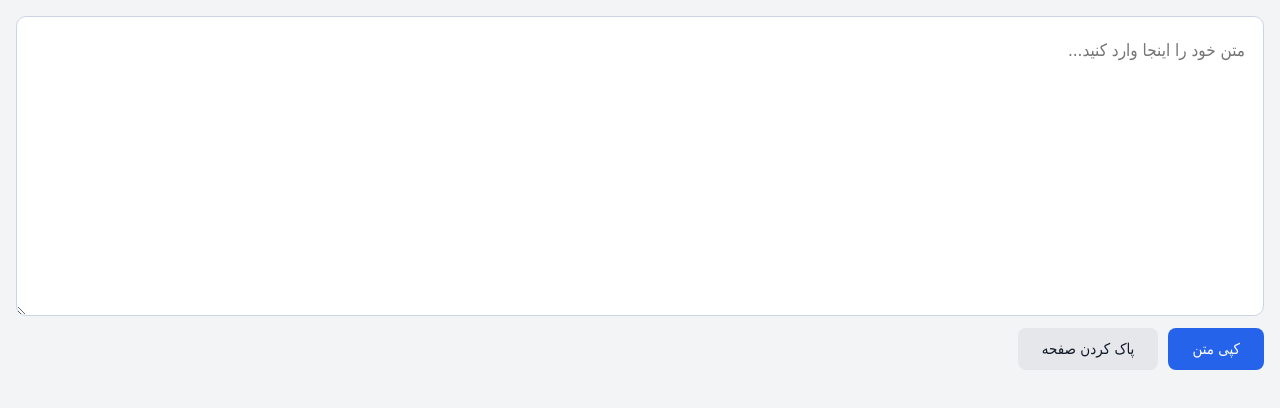
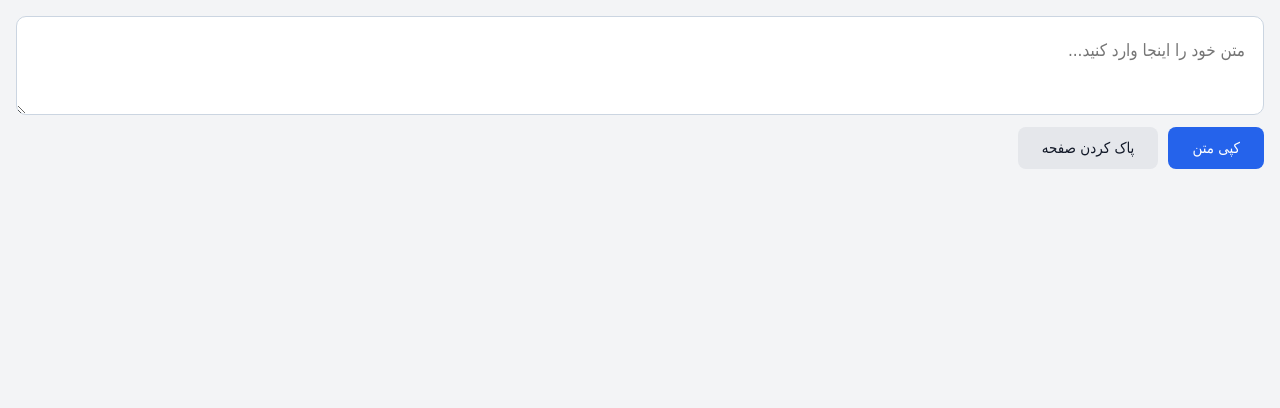
Before and after one commit to takcoderr/text-editor, a plain HTML site: page index.html in a window 1280 px wide. Drawn offline with Linux system fonts and the light colour scheme.

Commit message:
index.html

```diff
--- a/index.html
+++ b/index.html
@@ -7,7 +7,7 @@
 <style>
 *{box-sizing:border-box}
 body{margin:0;padding:16px;min-height:100vh;background:#f3f4f6;font-family:Tahoma,Arial,sans-serif;display:flex;flex-direction:column;gap:12px}
-#textBox{display:block;width:100%;height:50%;min-height:300px;padding:18px;resize:vertical;border:1px solid #cbd5e1;border-radius:10px;background:#fff;color:#111827;font:17px/1.8 Tahoma,Arial,sans-serif;outline:none}
+#textBox{display:block;width:100%;height:50%;padding:18px;resize:vertical;border:1px solid #cbd5e1;border-radius:10px;background:#fff;color:#111827;font:17px/1.8 Tahoma,Arial,sans-serif;outline:none}
 #textBox:focus{border-color:#64748b;box-shadow:0 0 0 3px rgba(100,116,139,.15)}
 .actions{display:flex;gap:10px}
 button{border:0;border-radius:8px;padding:12px 24px;font:15px Tahoma,Arial,sans-serif;cursor:pointer}
```
